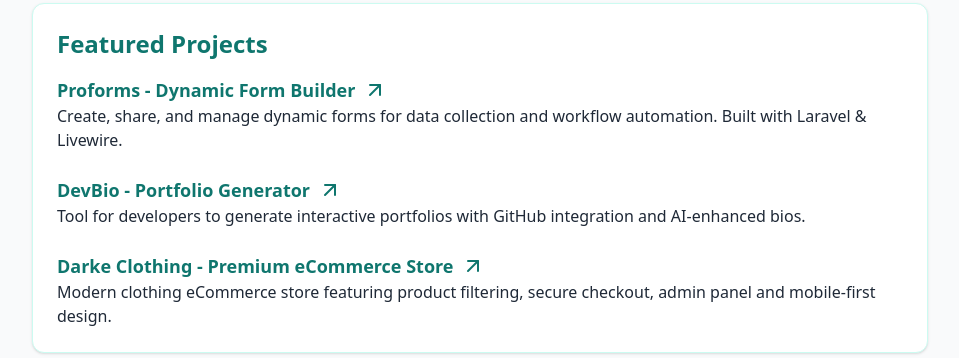
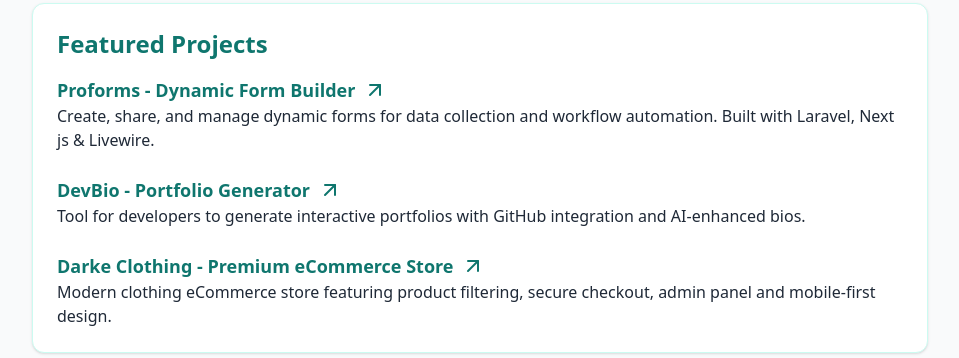
Before and after one commit to apreezofficial/my-resume, a PHP site: page / in a window 1280 px wide. Shown: the part 581-939 px from the top of the page, without its empty margins (160-1119 px from the left). Run offline with PHP 8.4, Linux system fonts and the light colour scheme; some libraries are stand-ins or nearby versions.

Commit message:
Update index.php

```diff
--- a/index.php
+++ b/index.php
@@ -62,7 +62,7 @@
       <div class="space-y-6">
         <div>
           <a href="https://proforms.top" target="_blank" class="flex items-center gap-2 text-lg font-semibold text-teal-700 hover:underline">Proforms - Dynamic Form Builder <i data-lucide="arrow-up-right"></i></a>
-          <p>Create, share, and manage dynamic forms for data collection and workflow automation. Built with Laravel & Livewire.</p>
+          <p>Create, share, and manage dynamic forms for data collection and workflow automation. Built with Laravel, Next js & Livewire.</p>
         </div>
         <div>
           <a href="https://devbio.preciousadedokun.com.ng" target="_blank" class="flex items-center gap-2 text-lg font-semibold text-teal-700 hover:underline">DevBio - Portfolio Generator <i data-lucide="arrow-up-right"></i></a>
```
